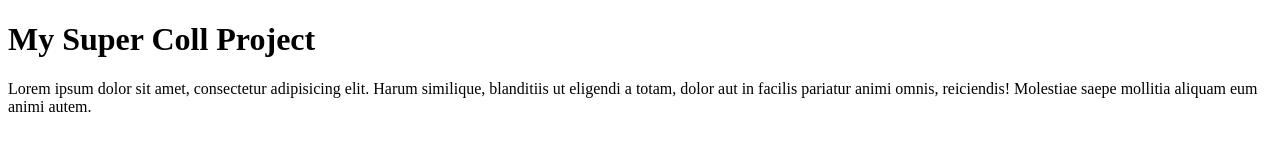
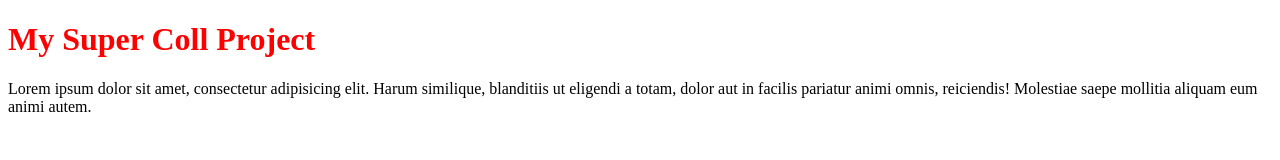
Before and after one commit to AgonisticKatai/demo-git, a plain HTML site: page index.html in a window 1280 px wide. Drawn offline with Linux system fonts and the light colour scheme.

Commit message:
styles added

```diff
--- a/css/styles.css
+++ b/css/styles.css
@@ -1 +1,3 @@
-styles.css
+h1 {
+	color:red;
+}
--- a/index.html
+++ b/index.html
@@ -3,6 +3,7 @@
 <head>
 	<meta charset="UTF-8">
 	<title>My Web Page</title>
+	<link rel="stylesheet" href="css/styles.css">
 </head>
 <body>
 	<h1>My Super Coll Project</h1>
```
